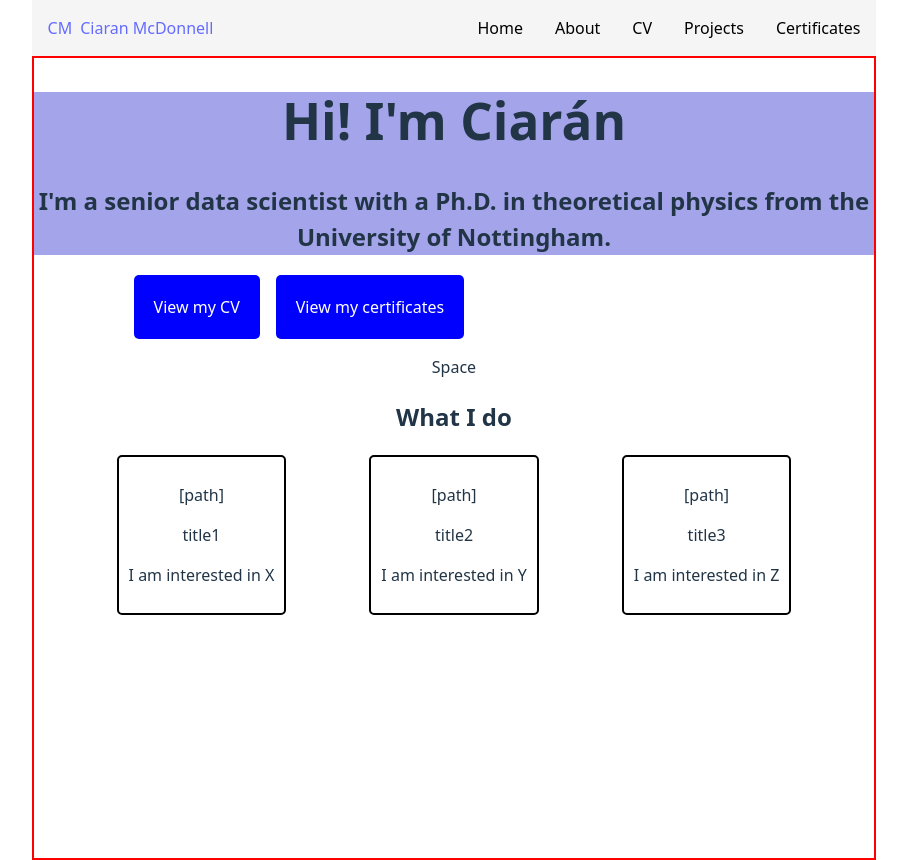
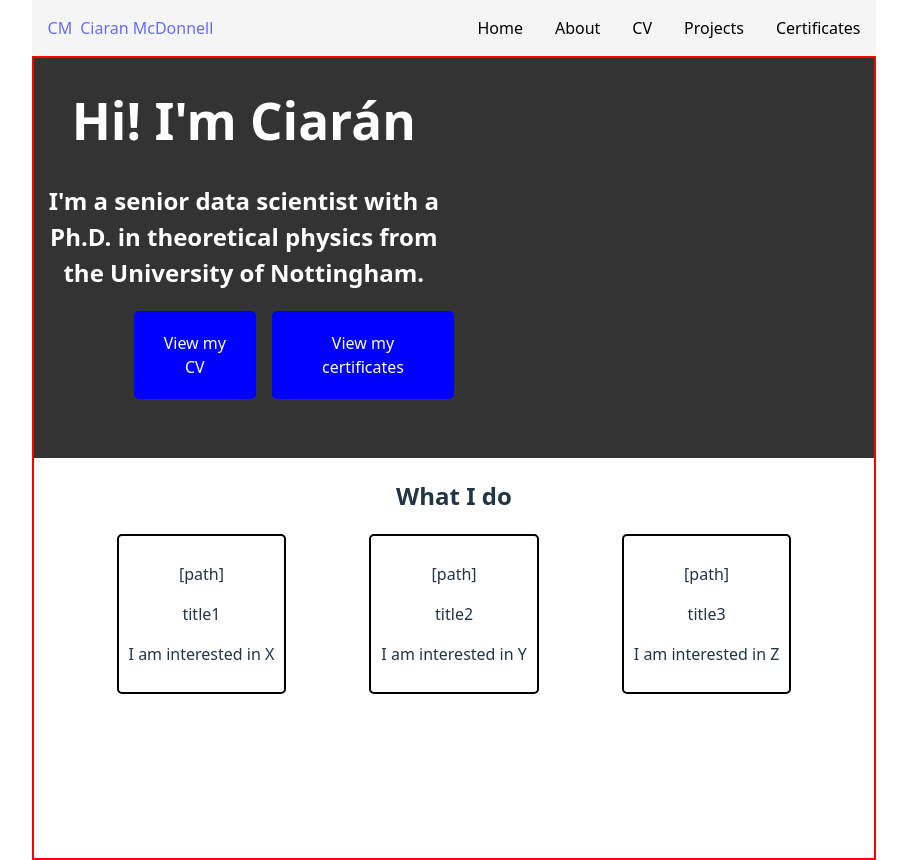
Before and after one commit to Ciaran1995/personal_website, a React (Vite) app: page / in a window 1280 px wide. Shown: the whole page, without its empty margins (186-1093 px from the left). Built offline with nearby package versions, Linux system fonts and the light colour scheme.

Commit message:
adding backgrounds and sections on homepage

```diff
--- a/src/App.css
+++ b/src/App.css
@@ -53,14 +53,20 @@
   color: black;
 }
 
-.hompage-bio {
+.homepage-bio {
+  color: white;
   display: flex;
   flex-direction: row;
-  justify-content: space-evenly;
+  justify-content: start;
+  height: 50%;
+  background-color: rgba(0,0,0,0.8);
+}
+.homepage-bio-content {
+  width: 50%;
 }
 
 .bio-introduction {
-  background-color: rgb(164, 164, 234);
+
 }
 
 .homepage-quick-links {
--- a/src/App.tsx
+++ b/src/App.tsx
@@ -19,7 +19,7 @@ const HomePage = () => {
 
         <div className="homepage-body">
           <div className="homepage-bio">
-            <div>
+
             <div className="homepage-bio-content">
               <div className="bio-introduction">
                 <h1>Hi! I'm Ciarán</h1>
@@ -35,9 +35,12 @@ const HomePage = () => {
                   </NavLink>
 
               </div>
+              <div className="social-links">
+
               </div>
             </div>
-            <div className="homepage-bio-spacer"><p>Space</p></div>
+
+
           </div>
           <div>
           <div className="homepage-interests">
```
Lines whose indentation alone changed are shown as unchanged.
